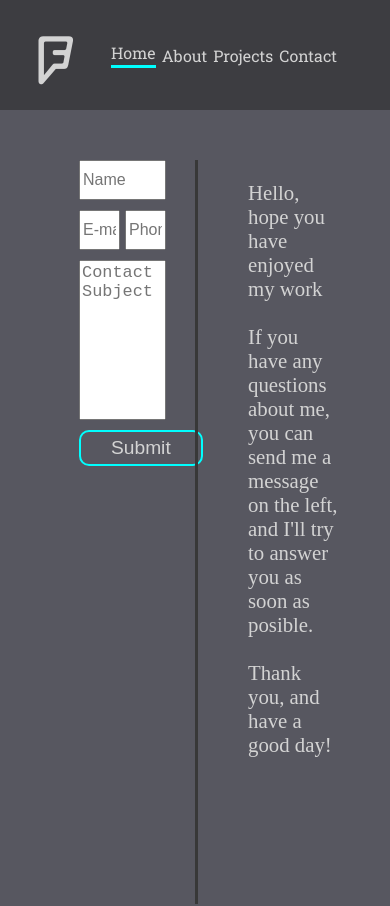
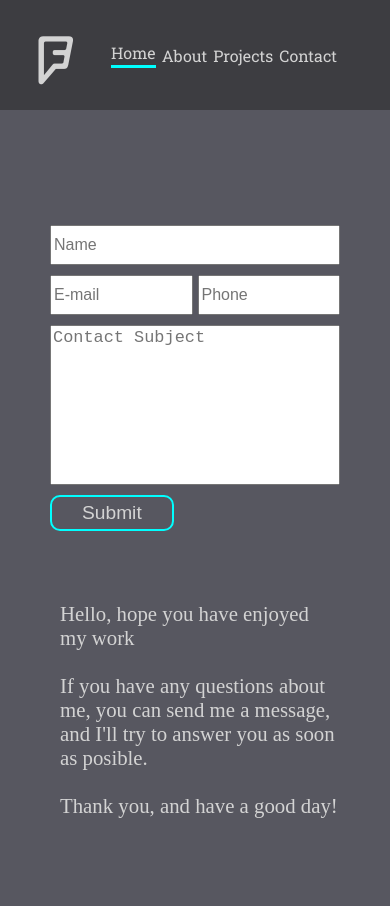
Before and after one commit to Cancellier27/FilipeSite, a React (Create React App) app: page /contact in a window 390 px wide. Shown: the top 906 px of the page. Built offline with nearby package versions, Linux system fonts and the light colour scheme.

Commit message:
making contact page responsive

```diff
--- a/src/components/contact/contact.css
+++ b/src/components/contact/contact.css
@@ -83,3 +83,36 @@ button:active {
   text-align: left;
   padding-left: 50px;
 }
+
+@media (max-width: 1200px) {
+  .formItSelf {
+    width: 100%;
+  }
+
+  .contactText {
+    border-left: none;
+  }
+}
+
+@media (max-width: 800px) {
+  .formContainer {
+    width: 100%;
+    margin-bottom: 50px;
+  }
+
+  .formItSelf {
+    width: 100%;
+  }
+
+  .contactText {
+    width: 100%;
+  }
+
+  .ContactContainer {
+    flex-direction: column;
+  }
+
+  .pTextContact {
+    padding-left: 10px;
+  }
+}
--- a/src/components/contact/contact.jsx
+++ b/src/components/contact/contact.jsx
@@ -23,7 +23,7 @@ const Contact = () => (
       <p className="pTextContact">
         Hello, hope you have enjoyed my work
         <br /><br />
-        If you have any questions about me, you can send me a message on the left,
+        If you have any questions about me, you can send me a message,
         <br />
         and I'll try to answer you as soon as posible.
         <br /><br />
```
